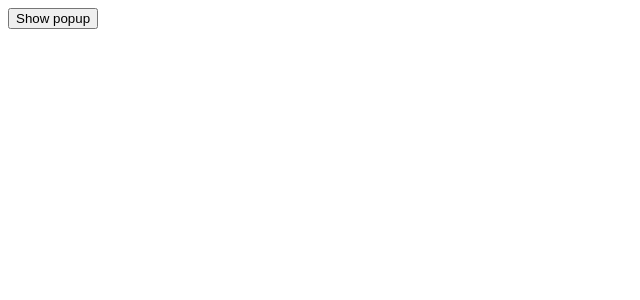
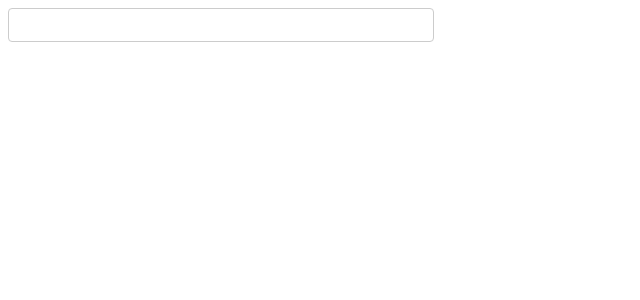
Before and after one commit to rajatk-31/vue-learn, a Vue app: page / in a window 1280 px wide. Shown: the top 300 px of the page, without its empty margins (0-640 px from the left). Built offline with nearby package versions, Linux system fonts and the light colour scheme.

Commit message:
Components and v-model

```diff
--- a/src/App.vue
+++ b/src/App.vue
@@ -1,35 +1,24 @@
 <script>
-import Greet from "./components/Greet.vue";
-import Articless from "./components/Article.vue";
-import Popup from "./components/Popup.vue";
+import Input from "./components/Input.vue";
+
 export default {
   name: "App",
   components: {
-    Greet,
-    Articless,
-    Popup,
+    Input,
   },
   data() {
     return {
-      showPopUp: false,
+      name: "",
     };
   },
-  methods: {
-    closePopup(name) {
-      this.showPopUp = false;
-      // alert(name);
-      console.log(name);
-    },
-  },
+  methods: {},
   computed: {},
   watch: {},
 };
 </script>
 
 <template>
-  <button v-show="!showPopUp" @click="showPopUp = true">Show popup</button>
-  <!-- <Popup v-show="showPopUp" @close="showPopUp = false"></Popup> -->
-  <Popup v-show="showPopUp" @close="closePopup"></Popup>
+  <Input v-model="name"></Input>
 </template>
 
 <style scoped>
--- /dev/null
+++ b/src/components/Input.vue
@@ -0,0 +1,33 @@
+<template>
+  <div>
+    <input
+      type="text"
+      :value="modelValue"
+      @input="$emit('update:modelValue', $event.target.value)"
+    />
+  </div>
+</template>
+
+<script>
+export default {
+  name: "Input",
+  props: {
+    modelValue: String,
+  },
+};
+</script>
+
+<style scoped>
+input[type="text"] {
+  display: block;
+  width: 400px;
+  padding: 6px 12px;
+  font-size: 14px;
+  line-height: 1.4;
+  color: #555;
+  background-color: #fff;
+  background-image: none;
+  border: 1px solid #ccc;
+  border-radius: 4px;
+}
+</style>
```
